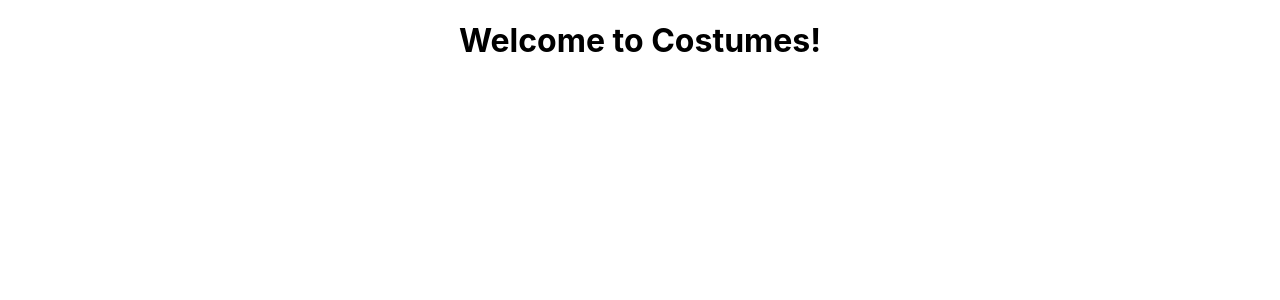
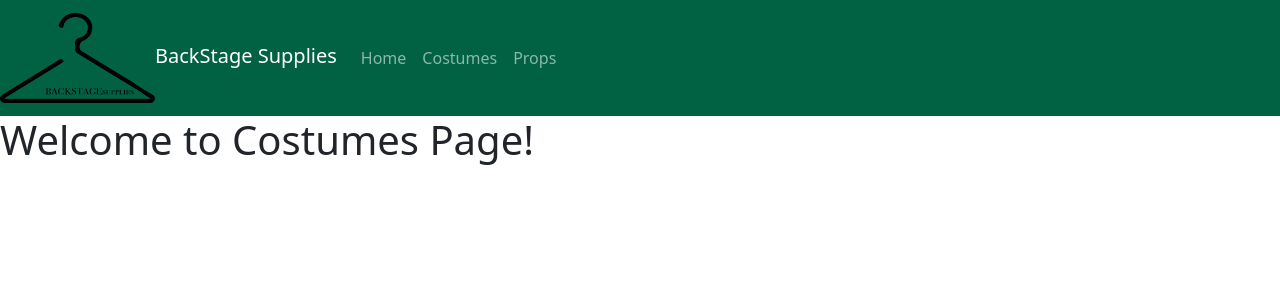
Before and after one commit to EverettMoss/Backstage-Supplies, a React (Create React App) app in the folder front-end/: page /costumes in a window 1280 px wide. Shown: the top 300 px of the page. Built offline with nearby package versions, Linux system fonts and the light colour scheme.

Commit message:
navbar ID:NF1, NF2, NF4,NF5

```diff
--- a/front-end/package.json
+++ b/front-end/package.json
@@ -6,7 +6,10 @@
     "@testing-library/jest-dom": "^5.16.4",
     "@testing-library/react": "^12.1.4",
     "@testing-library/user-event": "^13.5.0",
+    "boostrap": "^2.0.0",
+    "bootstrap": "^5.1.3",
     "react": "^18.0.0",
+    "react-bootstrap": "^2.2.3",
     "react-dom": "^18.0.0",
     "react-router-dom": "^6.3.0",
     "react-scripts": "5.0.0",
--- a/front-end/src/App.css
+++ b/front-end/src/App.css
@@ -1,38 +1,3 @@
-.App {
-  text-align: center;
+.bg-evergreen{
+  background-color: #006242;
 }
-
-.App-logo {
-  height: 40vmin;
-  pointer-events: none;
-}
-
-@media (prefers-reduced-motion: no-preference) {
-  .App-logo {
-    animation: App-logo-spin infinite 20s linear;
-  }
-}
-
-.App-header {
-  background-color: #282c34;
-  min-height: 100vh;
-  display: flex;
-  flex-direction: column;
-  align-items: center;
-  justify-content: center;
-  font-size: calc(10px + 2vmin);
-  color: white;
-}
-
-.App-link {
-  color: #61dafb;
-}
-
-@keyframes App-logo-spin {
-  from {
-    transform: rotate(0deg);
-  }
-  to {
-    transform: rotate(360deg);
-  }
-}
--- a/front-end/src/App.js
+++ b/front-end/src/App.js
@@ -3,11 +3,27 @@ import './App.css';
 import React from 'react';
 import Costumes from './Components/Costumes';
 import Props from './Components/Props';
-import { Routes, Route, Link } from 'react-router-dom';
+import { Routes, Route } from 'react-router-dom';
+import 'bootstrap/dist/css/bootstrap.min.css';
+import { Nav, Navbar } from 'react-bootstrap'
+import bslogo from './static/backstage supplies logo.png'
 
 function App() {
   return (
     <div className="App">
+      <Navbar bg="evergreen" variant="dark">
+      <Navbar.Brand>
+        <img src={bslogo} height={90} width={155}/>
+        BackStage Supplies
+      </Navbar.Brand>
+
+      <Nav>
+      <Nav.Link href="/">Home</Nav.Link>
+        <Nav.Link href="costumes">Costumes</Nav.Link>
+        <Nav.Link href="props">Props</Nav.Link>
+      </Nav>
+
+      </Navbar>
       <Routes>
         <Route path="/costumes" element= {<Costumes/>}/>
         <Route path="/props" element= {<Props/>}/>
--- a/front-end/src/Components/Costumes.js
+++ b/front-end/src/Components/Costumes.js
@@ -3,7 +3,7 @@ import React from "react";
 function Costumes(){
     return(
         <div>
-            <h1>Welcome to Costumes!</h1>
+            <h1>Welcome to Costumes Page!</h1>
         </div>
     )
 }
--- a/front-end/src/Components/Props.js
+++ b/front-end/src/Components/Props.js
@@ -3,7 +3,7 @@ import React from "react";
 function Props(){
     return(
         <div>
-            <h1>Welcome to Props!</h1>
+            <h1>Welcome to Props Page!</h1>
         </div>
     )
 }
```
Also changed, not shown: front-end/src/static/backstage supplies logo.png (added), 1 other file (tests, documents, lock files or other folders).
